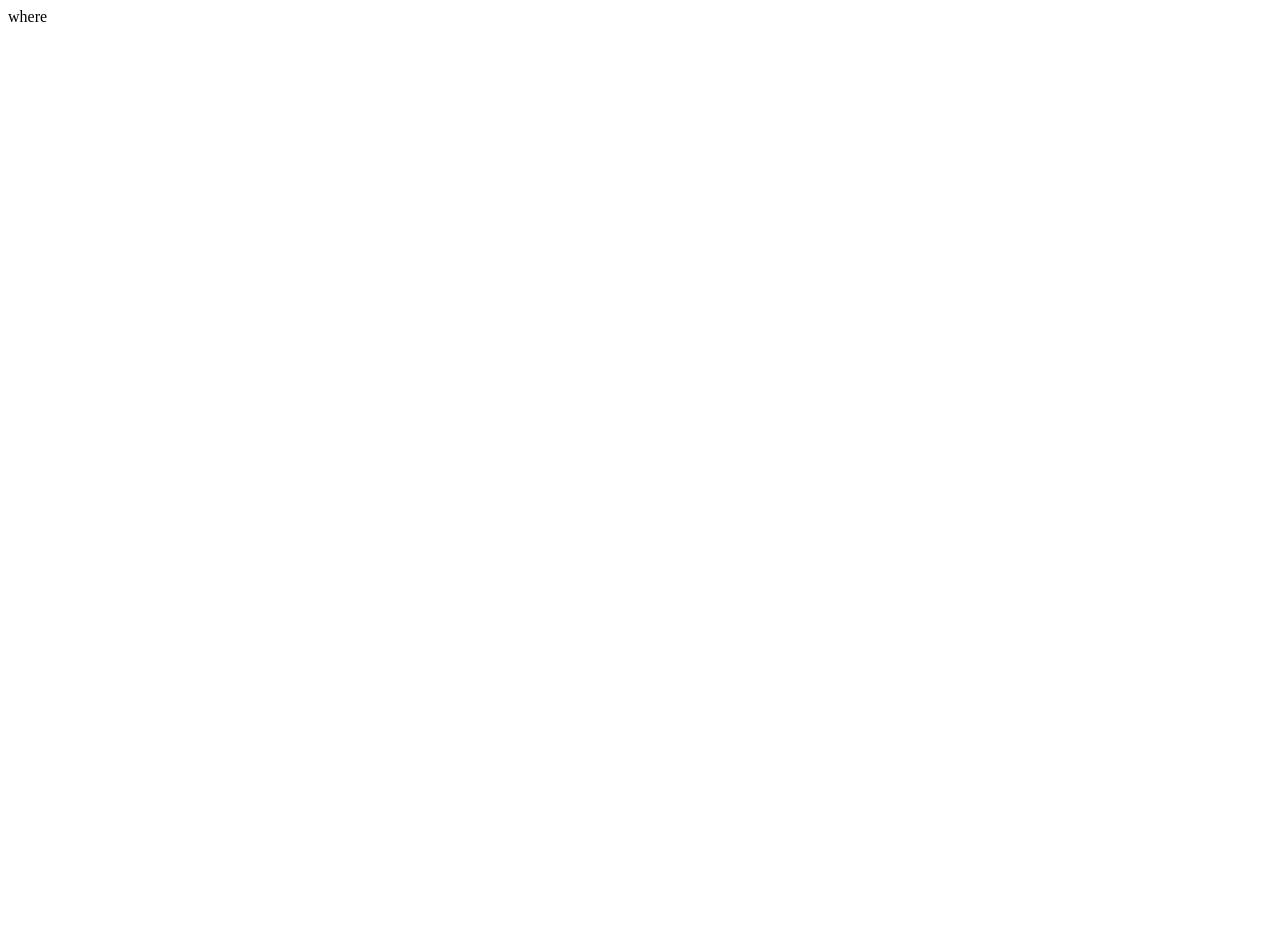
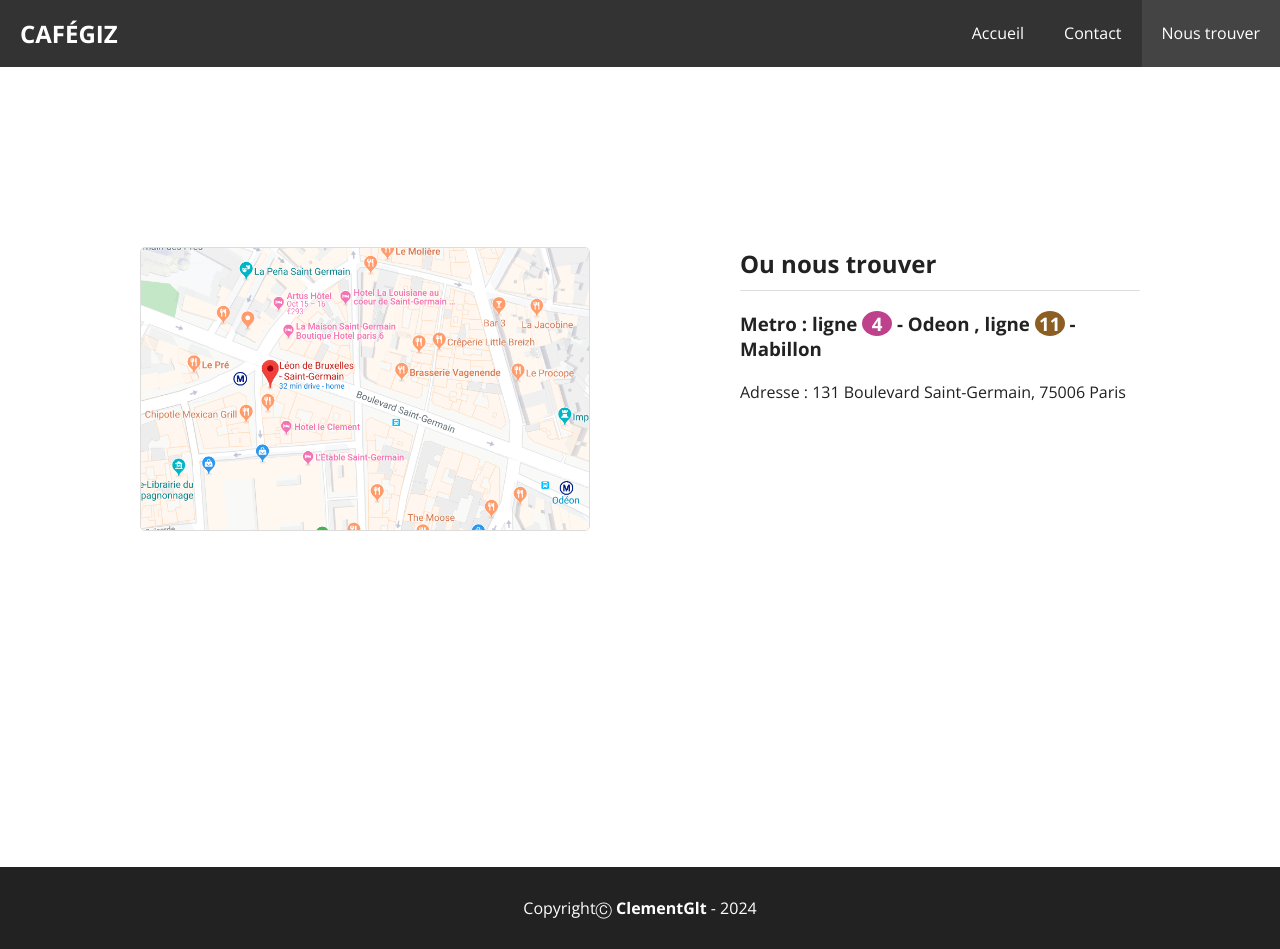
Before and after one commit to GuillemotClement/cafeFlorette, a plain HTML site: page where.html in a window 1280 px wide. Before the commit the page ends 800 px from the top, so only its background shows below. Drawn offline with nearby package versions, Linux system fonts and the light colour scheme.

Commit message:
✨ Page nous trouver

```diff
--- a/contact.html
+++ b/contact.html
@@ -1 +1,34 @@
-contact
+<!DOCTYPE html>
+<html lang="fr">
+<head>
+    <meta charset="UTF-8">
+    <meta name="viewport" content="width=device-width, initial-scale=1.0">
+    <meta name="description" content="Site web pour un projet d'apprentissage HTML & CSS basique">
+    <title>Café Giz | Accueil</title>
+    <link rel="stylesheet" href="./css/style.css">
+    <!-- IMPORTATION FONT -->
+    <link rel="preconnect" href="https://fonts.googleapis.com">
+    <link rel="preconnect" href="https://fonts.gstatic.com" crossorigin>
+    <link href="https://fonts.googleapis.com/css2?family=Open+Sans:ital,wght@0,300..800;1,300..800&display=swap" rel="stylesheet">
+    <!-- IMPORTATION FONT AWESOME -->
+    <link rel="stylesheet" href="https://cdnjs.cloudflare.com/ajax/libs/font-awesome/6.5.1/css/all.min.css" integrity="sha512-DTOQO9RWCH3ppGqcWaEA1BIZOC6xxalwEsw9c2QQeAIftl+Vegovlnee1c9QX4TctnWMn13TZye+giMm8e2LwA==" crossorigin="anonymous" referrerpolicy="no-referrer" />
+</head>
+<body>
+    <header class="header">
+        <nav>
+            <h1>
+                <a href="./index.html">CaféGiz</a>
+            </h1>
+            <ul>
+                <li><a href="./index.html">Accueil</a></li>
+                <li><a class="active" href="./contact.html">Contact</a></li>
+                <li><a href="./where.html">Nous trouver</a></li>
+            </ul>
+        </nav>
+    </header>
+
+    <footer>
+        <p>Copyright&#9400; <span class="copyright-name">ClementGlt</span> - 2024</p>
+    </footer>
+</body>
+</html>
--- a/css/style.css
+++ b/css/style.css
@@ -73,6 +73,24 @@ p{
     display: block;
     margin: auto;
     max-width: 1000px;
+}
+.underline{
+    padding-bottom: 10px;
+    border-bottom: 1px solid #ddd;
+}
+.chip{
+    display: inline-block;
+    text-align: center;
+    width: 30px;
+    border-radius: 100%;
+    background-color: #333;
+    color: white;
+}
+.chip-purple{
+    background-color: #be418c;
+}
+.chip-brown{
+    background: #8c5e24;
 }
 
 
@@ -169,3 +187,20 @@ footer p{
 .copyright-name{
     font-weight: 700;
 }
+
+/* WHERE */
+.where{
+    padding: 180px 0px;
+    overflow: auto;
+    min-height: 100vh;
+}
+.where-img{
+    float: left;
+    width: 45%;
+    border: 1px solid #ddd;
+    border-radius: 5px;
+}
+.where-text{
+    float: right;
+    width: 40%;
+}
--- a/where.html
+++ b/where.html
@@ -1 +1,43 @@
-where
+<!DOCTYPE html>
+<html lang="fr">
+<head>
+    <meta charset="UTF-8">
+    <meta name="viewport" content="width=device-width, initial-scale=1.0">
+    <meta name="description" content="Site web pour un projet d'apprentissage HTML & CSS basique">
+    <title>Café Giz | Accueil</title>
+    <link rel="stylesheet" href="./css/style.css">
+    <!-- IMPORTATION FONT -->
+    <link rel="preconnect" href="https://fonts.googleapis.com">
+    <link rel="preconnect" href="https://fonts.gstatic.com" crossorigin>
+    <link href="https://fonts.googleapis.com/css2?family=Open+Sans:ital,wght@0,300..800;1,300..800&display=swap" rel="stylesheet">
+    <!-- IMPORTATION FONT AWESOME -->
+    <link rel="stylesheet" href="https://cdnjs.cloudflare.com/ajax/libs/font-awesome/6.5.1/css/all.min.css" integrity="sha512-DTOQO9RWCH3ppGqcWaEA1BIZOC6xxalwEsw9c2QQeAIftl+Vegovlnee1c9QX4TctnWMn13TZye+giMm8e2LwA==" crossorigin="anonymous" referrerpolicy="no-referrer" />
+</head>
+<body>
+    <header class="header">
+        <nav>
+            <h1>
+                <a href="./index.html">CaféGiz</a>
+            </h1>
+            <ul>
+                <li><a href="./index.html">Accueil</a></li>
+                <li><a href="./contact.html">Contact</a></li>
+                <li><a class="active" href="./where.html">Nous trouver</a></li>
+            </ul>
+        </nav>
+    </header>
+    <section class="where">
+        <div class="container">
+            <img class="where-img" src="./img/map.png" alt="carte">
+            <div class="where-text">
+                <h1 class="underline">Ou nous trouver</h1>
+                <h3>Metro : ligne <span class="chip chip-purple">4</span> - Odeon , ligne <span class="chip chip-brown">11</span> - Mabillon</h3>
+                <p>Adresse : 131 Boulevard Saint-Germain, 75006 Paris</p>
+            </div>
+        </div>
+    </section>
+    <footer>
+        <p>Copyright&#9400; <span class="copyright-name">ClementGlt</span> - 2024</p>
+    </footer>
+</body>
+</html>
```
Also changed, not shown: index.html (+1 -1 lines).
